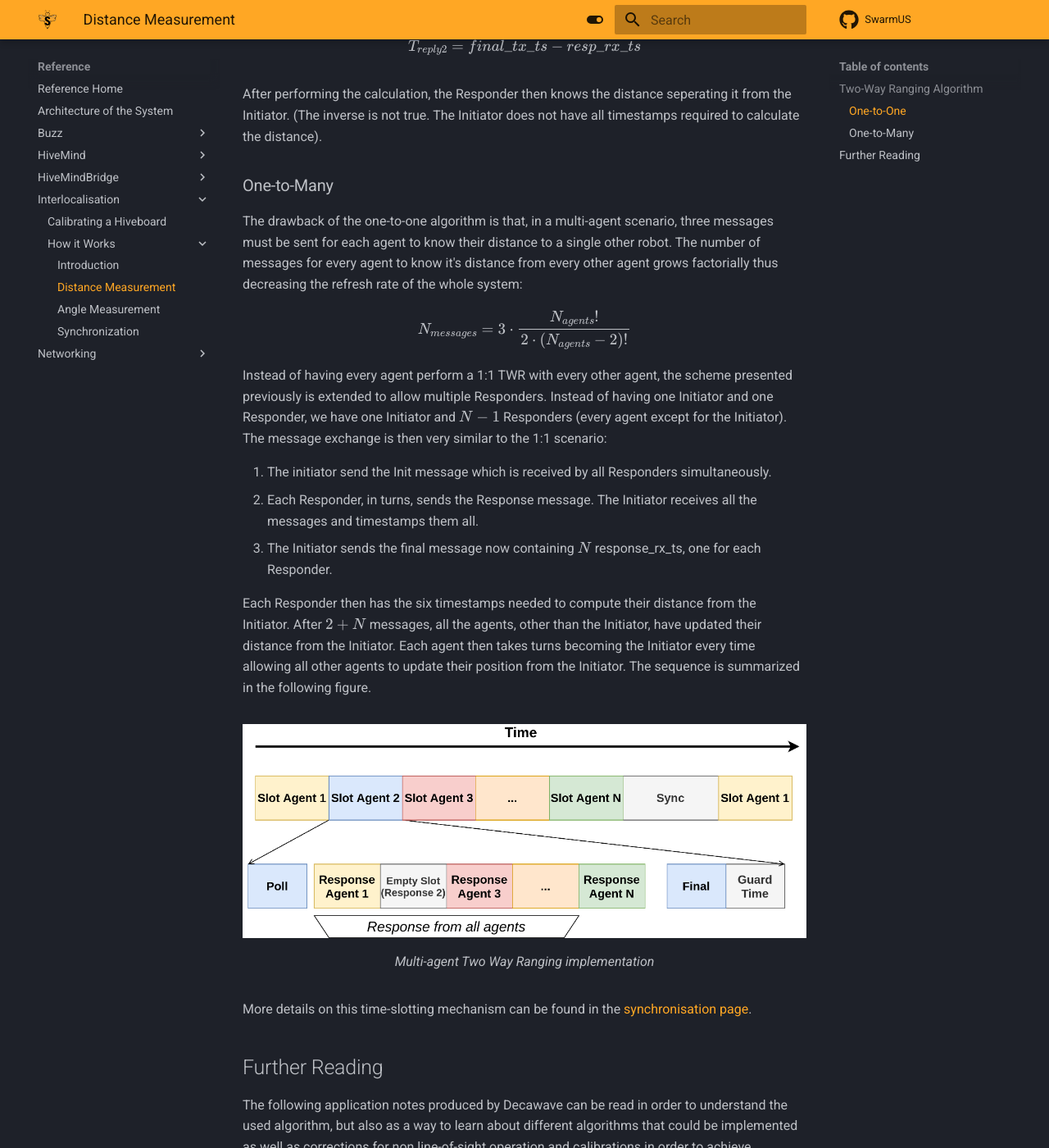
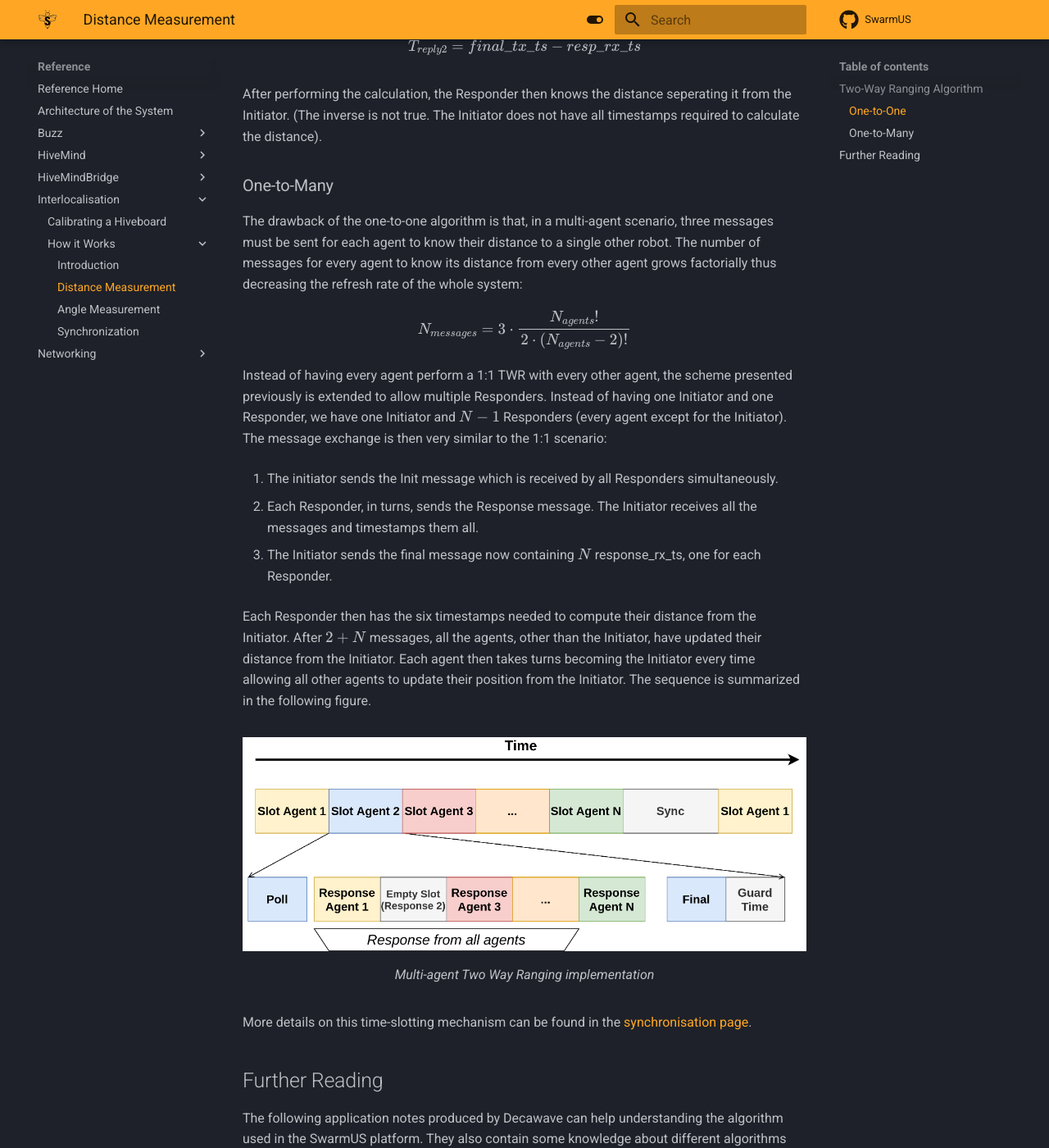
Before and after one commit to SwarmUS/SwarmUS-doc, an MkDocs documentation site: the page built from docs/sections/reference/Interloc/how_it_works/distance.md, in a window 1280 px wide and 1400 px high, scrolled down 2189 px. Shown: the whole window at 82% size. Built offline with MkDocs 1.6.1 and Material for MkDocs 9.7.7, drawn with Linux system fonts in a browser that asks for light colours; some of the changed text lies outside the part shown.

Commit message:
minor corrections

```diff
--- a/docs/sections/reference/Interloc/how_it_works/distance.md
+++ b/docs/sections/reference/Interloc/how_it_works/distance.md
@@ -64,15 +64,17 @@
 
 ### One-to-Many
 
-The drawback of the one-to-one algorithm is that, in a multi-agent scenario, three messages must be sent for each agent to know their distance to a single other robot. The number of messages for every agent to know it's distance from every other agent grows factorially thus decreasing the refresh rate of the whole system:
+The drawback of the one-to-one algorithm is that, in a multi-agent scenario, three messages must be sent for each agent to know their distance to a single other robot. The number of messages for every agent to know its distance from every other agent grows factorially thus decreasing the refresh rate of the whole system:
 $$
 N_{messages} = 3 \cdot \frac{N_{agents}!}{2\cdot(N_{agents}-2)!}
 $$
 
 Instead of having every agent perform a 1:1 TWR with every other agent, the scheme presented previously is extended to allow multiple Responders. Instead of having one Initiator and one Responder, we have one Initiator and $N-1$ Responders (every agent except for the Initiator). The message exchange is then very similar to the 1:1 scenario:
 
-1. The initiator send the Init message which is received by all Responders simultaneously.
+1. The initiator sends the Init message which is received by all Responders simultaneously.
+
 2. Each Responder, in turns, sends the Response message. The Initiator receives all the messages and timestamps them all.
+
 3. The Initiator sends the final message now containing $N$ response_rx_ts, one for each Responder.
 
 Each Responder then has the six timestamps needed to compute their distance from the Initiator. After $2 + N$ messages, all the agents, other than the Initiator, have updated their distance from the Initiator. Each agent then takes turns becoming the Initiator every time allowing all other agents to update their position from the Initiator. The sequence is summarized in the following figure.
@@ -86,7 +88,7 @@
 
 ## Further Reading
 
-The following application notes produced by Decawave can be read in order to understand the used algorithm, but also as a way to learn about different algorithms that could be implemented as well as corrections for non line-of-sight operation and calibrations in order to achieve maximum accuracy.
+The following application notes produced by Decawave can help understanding the algorithm used in the SwarmUS platform. They also contain some knowledge about different algorithms that could be implemented as well as corrections for non line-of-sight operation and calibrations in order to achieve maximum accuracy.
 
 * [Application Note APS006 - Part 1 Channel Effects on Range Accuracy](https://www.decawave.com/wp-content/uploads/2018/10/APS006_Part-1-Channel-Effects-on-Range-Accuracy_v1.03.pdf)
 * [Application Note APS006 - Part 2 NLOS Operation and Optimizations](https://www.decawave.com/wp-content/uploads/2018/10/APS006_Part-2-NLOS-Operation-and-Optimizations_v1.5.pdf)
```
Also changed, not shown: other parts of docs/sections/reference/Interloc/how_it_works/distance.md (+1 -1 lines), docs/sections/reference/Interloc/how_it_works/angle.md (+4 -4 lines), docs/sections/reference/Interloc/how_it_works/intro.md (+5 -4 lines), docs/sections/reference/Interloc/how_it_works/sync.md (+2 -2 lines).
